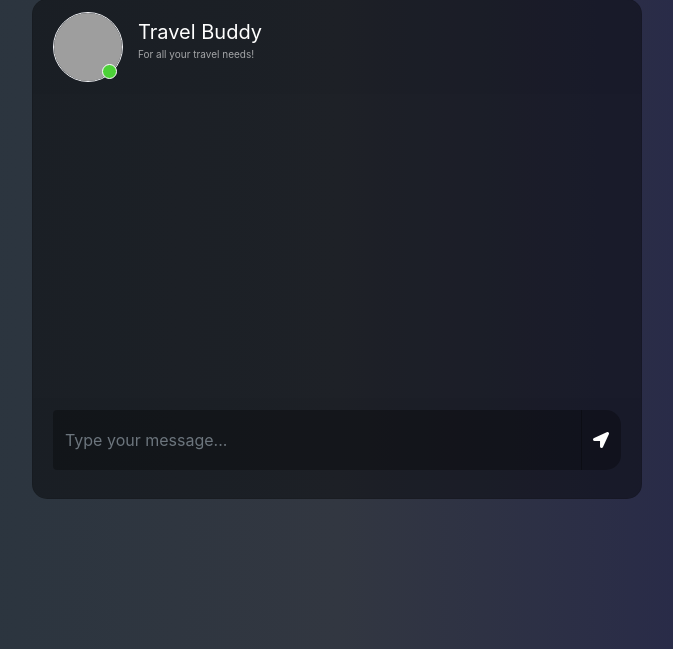
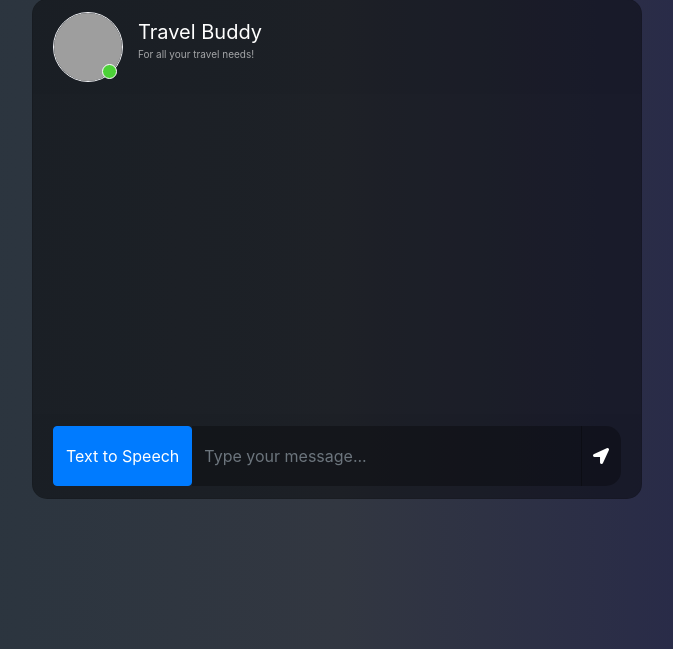
Before and after one commit to Akshay-Dongare/TravelBuddy-The-Ultimate-Inclusive-Travel-Assistant, a Flask app: page / in a window 1280 px wide. Shown: the part 151-800 px from the top of the page, without its empty margins (303-976 px from the left). Run offline with Flask 3, Linux system fonts and the light colour scheme; some libraries are stand-ins or nearby versions; grey boxes are pictures that could not be loaded.

Commit message:
Added specific things

```diff
--- a/templates/chat.html
+++ b/templates/chat.html
@@ -1,9 +1,5 @@
-<link href="//maxcdn.bootstrapcdn.com/bootstrap/4.1.1/css/bootstrap.min.css" rel="stylesheet" id="bootstrap-css">
-<script src="//maxcdn.bootstrapcdn.com/bootstrap/4.1.1/js/bootstrap.min.js"></script>
-<script src="//cdnjs.cloudflare.com/ajax/libs/jquery/3.2.1/jquery.min.js"></script>
-
 <!DOCTYPE html>
-<html>
+<html lang="en">
 <head>
     <title>Travel Buddy</title>
     <link rel="stylesheet" href="https://stackpath.bootstrapcdn.com/bootstrap/4.1.3/css/bootstrap.min.css" integrity="sha384-MCw98/SFnGE8fJT3GXwEOngsV7Zt27NXFoaoApmYm81iuXoPkFOJwJ8ERdknLPMO" crossorigin="anonymous">
@@ -11,8 +7,6 @@
     <script src="https://ajax.googleapis.com/ajax/libs/jquery/3.3.1/jquery.min.js"></script>
     <link rel="stylesheet" type="text/css" href="{{ url_for('static', filename='style.css')}}"/>
 </head>
-
-
 <body>
     <div class="container-fluid h-100">
         <div class="row justify-content-center h-100">
@@ -31,16 +25,16 @@
                         </div>
                     </div>
                     <div id="messageFormeight" class="card-body msg_card_body">
-
-
+                        <!-- Messages will be displayed here -->
                     </div>
                     <div class="card-footer">
-							<form id="messageArea" class="input-group">
+                        <div class="input-group">
+                            <button id="textToSpeechBtn" class="btn btn-primary">Text to Speech</button>
                             <input type="text" id="text" name="msg" placeholder="Type your message..." autocomplete="off" class="form-control type_msg" required/>
                             <div class="input-group-append">
                                 <button type="submit" id="send" class="input-group-text send_btn"><i class="fas fa-location-arrow"></i></button>
                             </div>
-							</form>
+                        </div>
                     </div>
                 </div>
             </div>
@@ -49,32 +43,35 @@
 
     <script>
 $(document).ready(function() {
-				$("#messageArea").on("submit", function(event) {
-					const date = new Date();
-					const hour = date.getHours();
-					const minute = date.getMinutes();
-					const str_time = hour+":"+minute;
-					var rawText = $("#text").val();
+    // Your existing code
 
-					var userHtml = '<div class="d-flex justify-content-end mb-4"><div class="msg_cotainer_send">' + rawText + '<span class="msg_time_send">'+ str_time + '</span></div><div class="img_cont_msg"><img src="https://i.ibb.co/d5b84Xw/Untitled-design.png" class="rounded-circle user_img_msg"></div></div>';
+    // Text-to-Speech button click event
+    $("#textToSpeechBtn").on("click", function() {
+        // Get the text content from the input field
+        var textToSpeak = $("#text").val();
 
-					$("#text").val("");
-					$("#messageFormeight").append(userHtml);
+        // Use text-to-speech API or library of your choice to convert text to speech
+        // For example, you can use the Web Speech API as shown below:
+        var synth = window.speechSynthesis;
+        var utterThis = new SpeechSynthesisUtterance(textToSpeak);
+        synth.speak(utterThis);
+    });
 
-					$.ajax({
-						data: {
-							msg: rawText,
-						},
-						type: "POST",
-						url: "/get",
-					}).done(function(data) {
-						var botHtml = '<div class="d-flex justify-content-start mb-4"><div class="img_cont_msg"><img src="https://i.ibb.co/fSNP7Rz/icons8-chatgpt-512.png" class="rounded-circle user_img_msg"></div><div class="msg_cotainer">' + data + '<span class="msg_time">' + str_time + '</span></div></div>';
-						$("#messageFormeight").append($.parseHTML(botHtml));
-					});
-					event.preventDefault();
+    // Send button click event
+    $("#send").on("click", function() {
+        // Get the message from the input field
+        var message = $("#text").val();
+
+        // Add your logic to send the message to the model or handle it accordingly
+        // For now, let's just append the message to the message container
+        $("#messageFormeight").append('<div class="d-flex justify-content-end mb-4"><div class="msg_cotainer_send">' + message + '</div></div>');
+
+        // Clear the input field after sending the message
+        $("#text").val('');
     });
 });
+
+
     </script>
-
 </body>
 </html>
```
Lines whose indentation alone changed are shown as unchanged.
